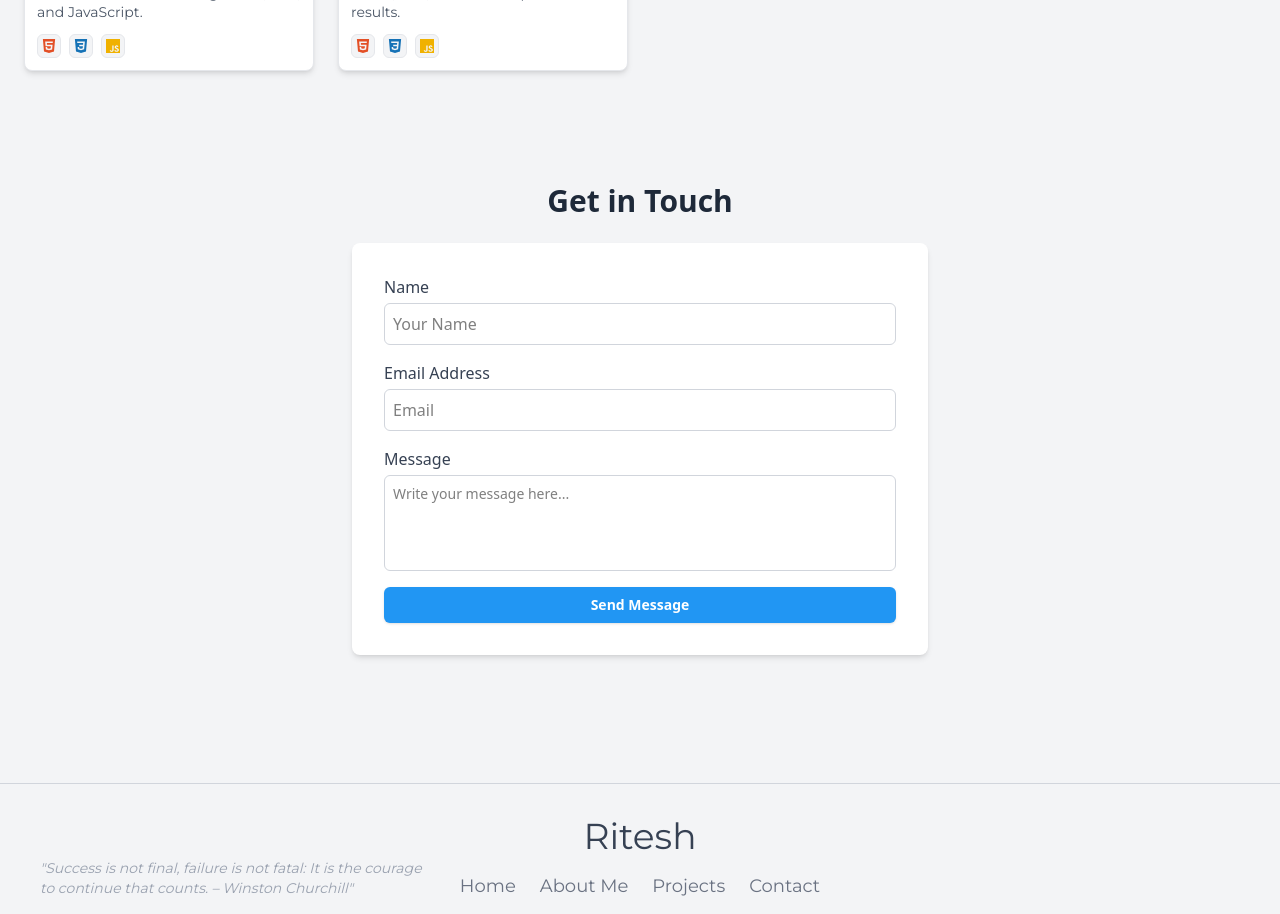
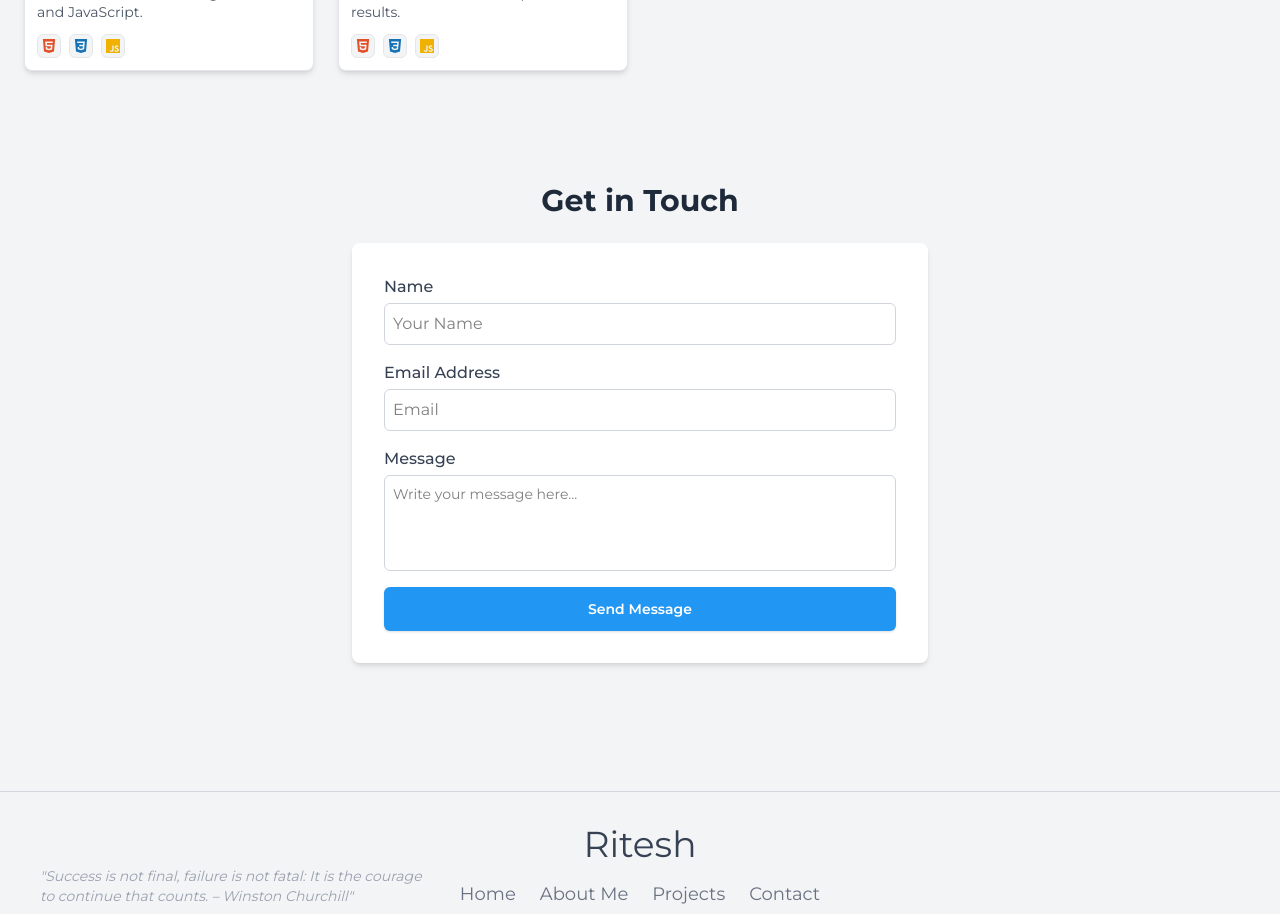
Before and after one commit to rjritesh/New-Portfolio, a React (Vite) app: page / in a window 1280 px wide. Shown: the part 2200-3114 px from the top of the page. Built offline with nearby package versions, Linux system fonts and the light colour scheme.

Commit message:
Fixed contact form UI

```diff
--- a/src/components/ContactForm.jsx
+++ b/src/components/ContactForm.jsx
@@ -13,7 +13,7 @@ function ContactForm() {
   }
 
   return (
-    <section id='Contact' className="bg-gray-100 py-12 px-4 sm:px-6 lg:px-8 flex flex-col items-center">
+    <section id='Contact' className="bg-gray-100 py-12 px-4 sm:px-6 lg:px-8 flex flex-col items-center" style={{ fontFamily: "Montserrat, sans-serif" }}>
 
       {/* Heading outside the card */}
       <h2 className="text-3xl sm:text-3xl font-bold text-gray-800 mb-6 text-center">
@@ -74,7 +74,7 @@ function ContactForm() {
           <button
             type="submit"
             disabled={state.submitting}
-            className="w-full py-2 bg-[rgb(33,150,243)] hover:bg-[#41474b] text-white font-semibold rounded-md shadow-sm transition text-sm cursor-pointer"
+            className="w-full py-3 bg-[rgb(33,150,243)] hover:bg-[#41474b] text-white font-semibold rounded-md shadow-sm transition text-sm cursor-pointer"
           >
             {state.submitting ? 'Sending...' : 'Send Message'}
           </button>
```
